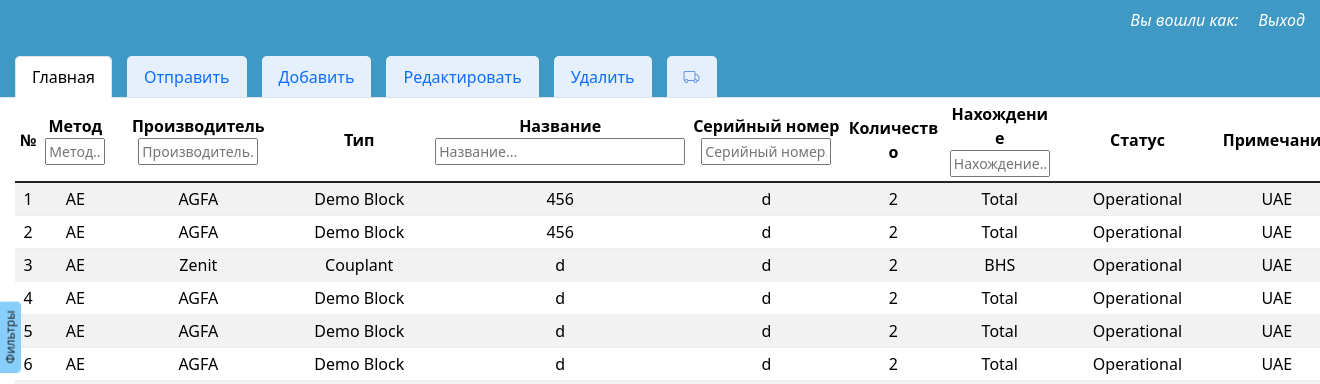
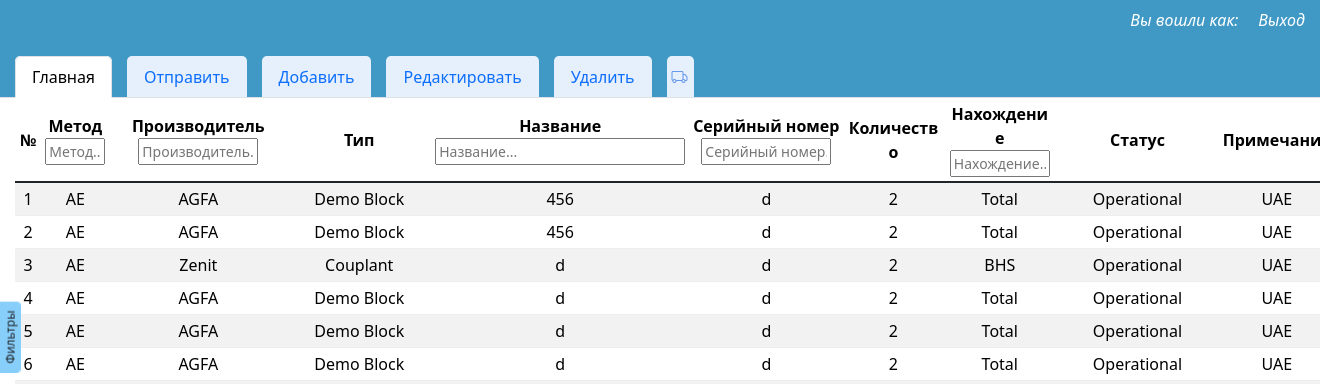
Before and after one commit to NasherDenn/StoreHouse, a Django app: page /home/ in a window 1320 px wide; the page is wider, and only the part inside the window is pictured. Shown: the top 384 px of that part. Run offline with Django 4.2, Linux system fonts and the light colour scheme; data comes from the database, SQL or seed files in the repository; both versions use the stored data as it was after the commit; some libraries are stand-ins or nearby versions.

Commit message:
Картинка машинки и меняющееся число выбранных строк рядом с машинкой.

```diff
--- a/WebStoreHouse/catalog/static/css/styles.css
+++ b/WebStoreHouse/catalog/static/css/styles.css
@@ -1,3 +1,4 @@
+
 .btn-f {
     transform: rotate(-90deg);
     margin-left: -27px;
--- a/WebStoreHouse/catalog/static/functions/functionsBase.js
+++ b/WebStoreHouse/catalog/static/functions/functionsBase.js
@@ -435,14 +435,22 @@ function check_status() {
 function check_send_all() {
     var check_send_all = document.getElementsByName('CheckSendAll');
     var check_all_equipment = document.getElementsByName('CheckSend');
+    var index_check_send = 0;
     if (check_send_all[0].checked == true) {
         for (var i = 0; i < check_all_equipment.length; i++) {
             check_all_equipment[i].checked = true
+            index_check_send++
         }
     } else {
         for (var i = 0; i < check_all_equipment.length; i++) {
             check_all_equipment[i].checked = false
+            index_check_send = 0
         }
+    }
+    if (index_check_send == 0) {
+        document.getElementById('button-send').innerHTML = '<i class="bi bi-truck" style="font-size: 1em; color: cornflowerblue; width: 150px"><i/>'
+    } else {
+        document.getElementById('button-send').innerHTML = `<i class="bi bi-truck" style="font-size: 1em; color: cornflowerblue; width: 150px"> ${index_check_send}<i/>`
     }
 }
 
@@ -461,6 +469,11 @@ function check_send_all_active() {
         } else {
             check_box_send_all[0].checked = true
         }
+    }
+    if (index_check_send == 0) {
+        document.getElementById('button-send').innerHTML = '<i class="bi bi-truck" style="font-size: 1em; color: cornflowerblue; width: 150px"><i/>'
+    } else {
+        document.getElementById('button-send').innerHTML = `<i class="bi bi-truck" style="font-size: 1em; color: cornflowerblue; width: 150px"> ${index_check_send}<i/>`
     }
 }
 
--- a/WebStoreHouse/catalog/templates/catalog/home.html
+++ b/WebStoreHouse/catalog/templates/catalog/home.html
@@ -49,7 +49,7 @@
         </button>
     </li>
     <li class="nav-item" role="presentation">
-        <button class="nav-link flex-sm-fill">
+        <button class="nav-link flex-sm-fill" id="button-send" style="padding-left: 4px; padding-right: 5px">
             <i class="bi bi-truck" style="font-size: 1em; color: cornflowerblue; width: 150px"></i>
         </button>
     </li>
```
Also changed, not shown: WebStoreHouse/db.sqlite3.
